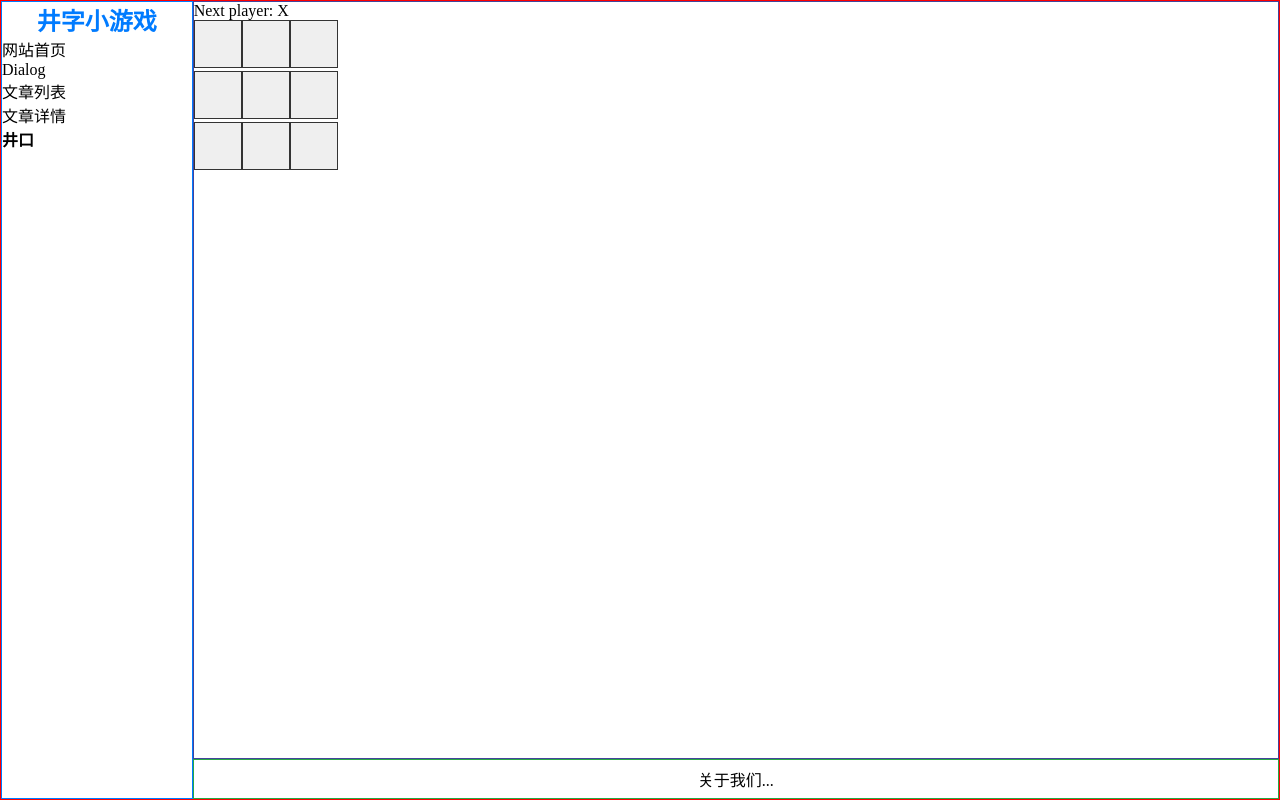
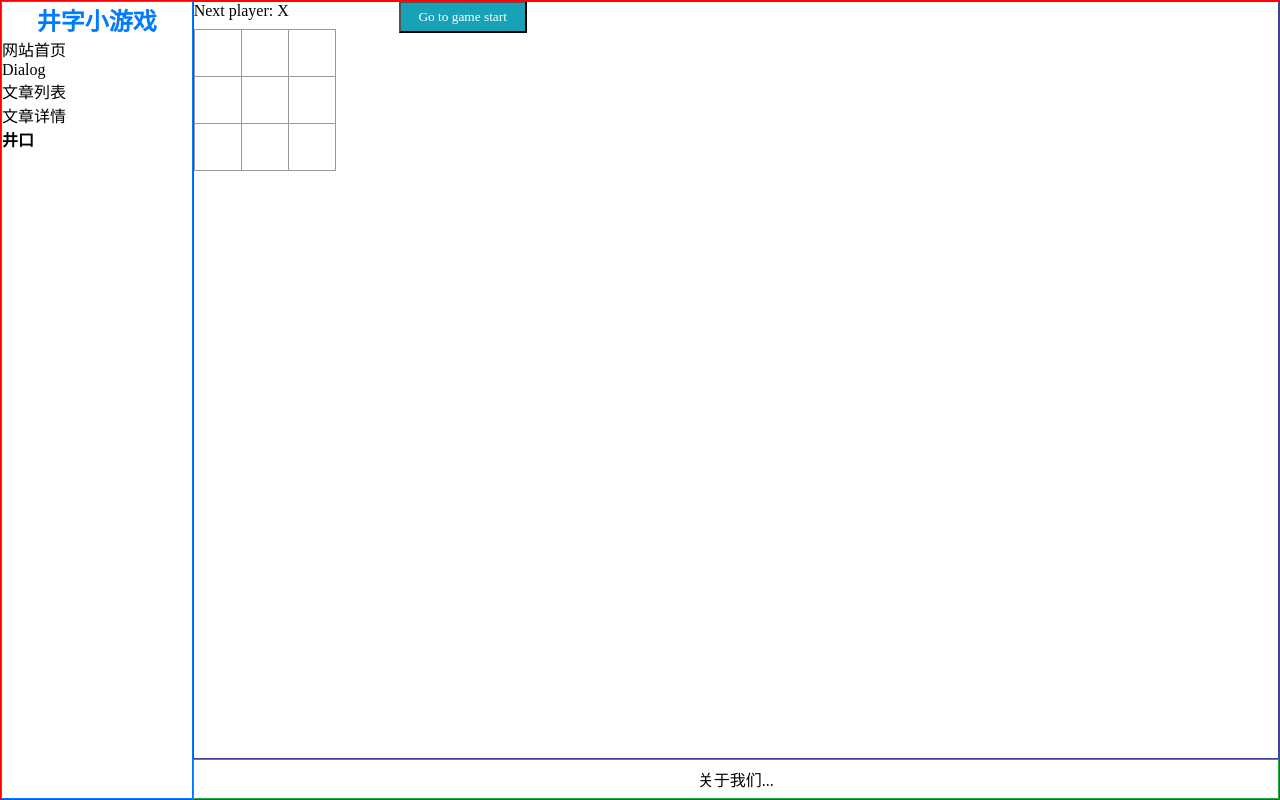
Before and after one commit to zxjdzxb/Summer-Solstice-UI, a Next.js app: page /Wellhead in a window 1280 px wide. Built offline with nearby package versions, Linux system fonts and the light colour scheme.

Commit message:
井字小游戏

```diff
--- a/src/components/Square/Square.module.scss
+++ b/src/components/Square/Square.module.scss
@@ -1,5 +1,18 @@
 .square {
+  background: #fff;
+  border: 1px solid #999;
+  float: left;
+  font-size: 24px;
+  font-weight: bold;
+  line-height: 3rem;
+  height: 3rem;
+  margin-right: -1px;
+  margin-top: -1px;
+  padding: 0;
+  text-align: center;
   width: 3rem;
-  height: 3rem;
-  border: 1px solid #333;
 }
+
+.square:focus {
+  outline: none;
+}
--- a/src/pages/Wellhead.tsx
+++ b/src/pages/Wellhead.tsx
@@ -1,19 +1,17 @@
-//import s from './Wellhead.module.scss';
-
-
+import s from '@/styles/Wellhead.module.scss';
 import Layout from '@/components/Layout/Layout';
 import Square from '@/components/Square/Square';
 import {useState} from 'react';
 
 
-interface wellheadProps {
+interface boardProps {
   squares: Array<string>;
+  xIsNext: boolean;
+  onPlay: (nextSquares: Array<string>) => void;
 }
 
-export default function Wellhead() {
-  const [squares, setSquares] = useState<Array<string | null>>(Array(9).fill(null));
-  const [xIsNext, setXIsNext] = useState(true);
 
+function Board({xIsNext, squares, onPlay}: boardProps) {
   function handleClick(i: number) {
     if (calculateWinner(squares) || squares[i]) {
       return;
@@ -26,8 +24,7 @@ export default function Wellhead() {
     } else {
       nextSquares[i] = 'O';
     }
-    setSquares(nextSquares);
-    setXIsNext(!xIsNext);
+    onPlay(nextSquares);
   }
 
   const winner = calculateWinner(squares);
@@ -37,30 +34,71 @@ export default function Wellhead() {
   } else {
     status = 'Next player: ' + (xIsNext ? 'X' : 'O');
   }
-
   return (
     <>
-      <Layout title="井字小游戏">
-        <div className="status">{status}</div>
-        <div className="board-row">
+
+      <div className={s.status}>{status}</div>
+      <div className={s.board_row}>
         <Square value={squares[0]} onSquareClick={() => handleClick(0)}/>
         <Square value={squares[1]} onSquareClick={() => handleClick(1)}/>
         <Square value={squares[2]} onSquareClick={() => handleClick(2)}/>
       </div>
-        <div className="board-row">
+      <div className={s.board_row}>
         <Square value={squares[3]} onSquareClick={() => handleClick(3)}/>
         <Square value={squares[4]} onSquareClick={() => handleClick(4)}/>
         <Square value={squares[5]} onSquareClick={() => handleClick(5)}/>
       </div>
-        <div className="board-row">
+      <div className={s.board_row}>
         <Square value={squares[6]} onSquareClick={() => handleClick(6)}/>
         <Square value={squares[7]} onSquareClick={() => handleClick(7)}/>
         <Square value={squares[8]} onSquareClick={() => handleClick(8)}/>
       </div>
-      </Layout>
+
+    </>
+  );
+}
 
 
-    </>
+export default function Game() {
+  const [history, setHistory] = useState([Array(9).fill(null)]);
+  const [currentMove, setCurrentMove] = useState(0);
+  const xIsNext = currentMove % 2 === 0;
+  const currentSquares = history[currentMove];
+
+  function handlePlay(nextSquares: Array<string>) {
+    const nextHistory = [...history.slice(0, currentMove + 1), nextSquares];
+    setHistory(nextHistory);
+    setCurrentMove(nextHistory.length - 1);
+  }
+
+  function jumpTo(nextMove: number) {
+    setCurrentMove(nextMove);
+  }
+
+  const moves = history.map((squares, move) => {
+    let description;
+    if (move > 0) {
+      description = 'Go to move #' + move;
+    } else {
+      description = 'Go to game start';
+    }
+    return (
+      <li key={move}>
+        <button className={s.li} onClick={() => jumpTo(move)}>{description}</button>
+      </li>
+    );
+  });
+  return (
+    <Layout title="井字小游戏">
+      <div className={s.game}>
+        <div className={s.game_board}>
+          <Board xIsNext={xIsNext} squares={currentSquares} onPlay={handlePlay}/>
+        </div>
+        <div className={s.game_info}>
+          <ol className={s.ol}>{moves}</ol>
+        </div>
+      </div>
+    </Layout>
   );
 }
 
--- /dev/null
+++ b/src/styles/Wellhead.module.scss
@@ -0,0 +1,45 @@
+
+.board_row:after {
+  clear: both;
+  content: "";
+  display: table;
+}
+
+.status {
+  margin-bottom: 10px;
+}
+
+
+.kbd-navigation .square:focus {
+  background: #ddd;
+}
+
+.game {
+  display: flex;
+  flex-direction: row;
+}
+
+.game_info {
+  margin-left: 4rem;
+
+  .li {
+    width: 8rem;
+    height: 2rem;
+    list-style-type: none;
+    background: var(--info-color);
+    color: var(--font-color);
+    margin: -1px 0;
+  }
+}
+
+.current_step {
+  font-weight: bold;
+}
+
+.highlight_winner {
+  color: red;
+}
+
+.font_bold {
+  font-weight: bold;
+}
```
Lines whose indentation alone changed are shown as unchanged.
